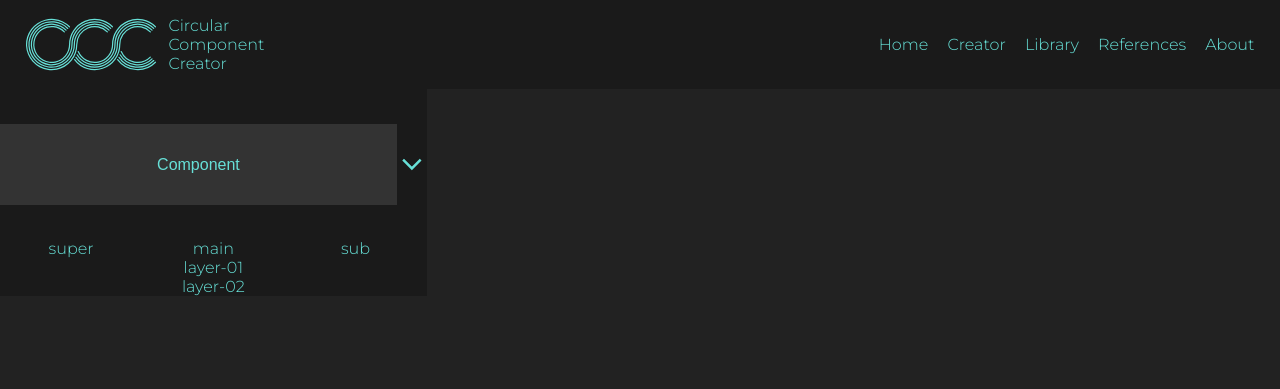
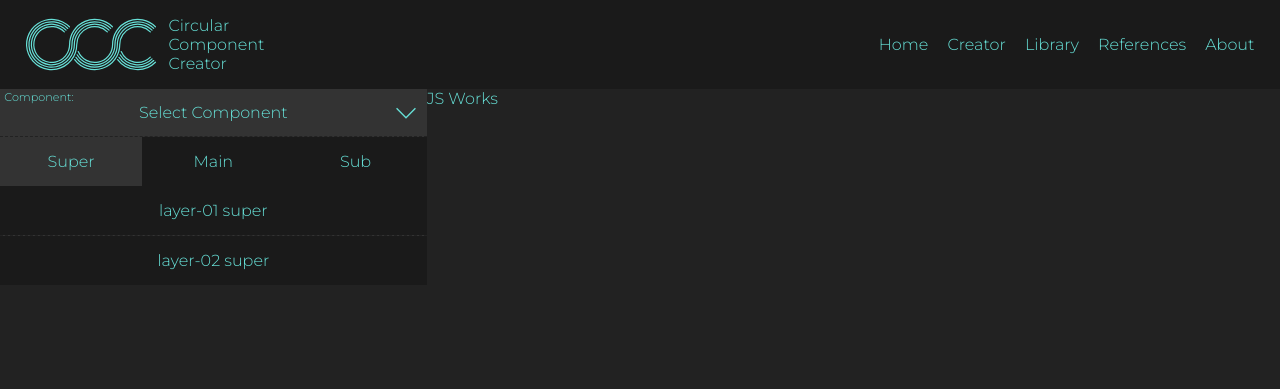
Before and after one commit to daniel-locatelli/ccc, a Flask app: template templates/creator.html in a window 1280 px wide. Shown: the top 389 px of the page. Run offline with Flask 3, Linux system fonts and the light colour scheme; the template is opened without the code that fills it, so the values that code supplies are empty.

Commit message:
Finished dropdown, added assembly nav, linked to endpoint

```diff
--- a/app.py
+++ b/app.py
@@ -2,7 +2,7 @@ import os
 import requests
 
 from datetime import datetime
-from flask import Flask, flash, redirect, render_template, request, session
+from flask import Flask, flash, redirect, render_template, request, session, jsonify
 from flask_session import Session
 import sqlite3
 
@@ -48,9 +48,40 @@ def creator():
     if request.method == "POST":
         return render_template("creator.html")
     else:
-        # render and return assembly_ids
-        return render_template("creator.html")
+        # Loading database
+        connection = sqlite3.connect('buildsystems.db')
+        db = connection.cursor()
 
+        component_ids_query = "SELECT id FROM component"
+        db.execute(component_ids_query)
+        component_ids = db.fetchall()
+        component_ids = [id[0] for id in component_ids]
+
+        db.close()
+        connection.close()
+
+        return render_template("creator.html", component_ids=component_ids)
+
+
+@app.route("/api/component", methods=["POST"])
+def component_request():
+    data = request.get_json()
+    selected_value = data.get("data")
+    # Loading database
+    connection = sqlite3.connect('buildsystems.db')
+    db = connection.cursor()
+
+    query = "SELECT sub_assembly_id FROM component WHERE id = ?"
+    db.execute(query, (selected_value,))
+    assembly_ids = db.fetchall()
+    assembly_ids = [id[0] for id in assembly_ids]
+
+    print(assembly_ids)
+    db.close()
+    connection.close()
+
+    response_data = {'message': f'Selected value received: {assembly_ids}'}
+    return jsonify(response_data)
 
 if __name__ == '__main__':
     app.run(debug=True)
--- a/static/creator.css
+++ b/static/creator.css
@@ -1,64 +1,90 @@
 .container {
     display: grid;
     grid-template-columns: repeat(3, 1fr);;
-    & .settings {
-        /* padding-top: 4svh;
-        padding-bottom: 4svh;
-        padding-left: 2svw;
-        padding-right: 2svw; */
+}
+.settings {
     grid-template-rows: repeat(3, 1fr);
     background-color: var(--bg-secondary);
-        & .select-container {
+}
+
+.select-container {
     display: flex;
     justify-content: center;
     align-items: center;
     position: relative;
     width: 100%;
-            & .select-box {
-                padding-top: 4svh;
-                padding-bottom: 4svh;
-                text-align: center;
+    & select {
         border: none;
         appearance: none;
-                width: 100%;
         color: var(--primary);
         background-color: var(--bg-tertiary);
+        width: 100%;
         font-size: 1rem;
-            }
-            & .icon {
-                width: clamp(16px, 50%, 32px);
-                stroke: var(--primary);
+        font-family: "Montserrat", sans-serif;
+        & option {
+            background-color: var(--bg-primary);
         }
     }
-        & .assembly-menu {
+}
+
+label {
+        position: absolute;
+        left: clamp(1px, 1%, 5px);
+        top: clamp(1px, 1%, 5px);
+        font-size: clamp(0.5rem, 2svh, 0.7rem);
+    }
+
+.icon {
+    position: absolute;
+    right: clamp(1px, 0.5svw, 5px);
+    width: clamp(10px, 10%, 32px);
+    stroke: var(--primary);
+    pointer-events: none;
+    transition: transform 0.05s;
+}
+
+.rotate180 {
+    transform: rotate(180deg);
+}
+
+.tab {
+    padding-top: clamp(2px, 3svh, 15px);
+    padding-bottom: clamp(2px, 3svh, 15px);
+    text-align: center;
+}
+
+.active-tab {
+    color: var(--primary);
+    background-color: var(--bg-tertiary);
+}
+
+.layer-tab {
+    display: none;
+}
+
+.visible {
+    display: block;
+}
+
+.tab:hover {
+    cursor: pointer;
+    background-color: var(--bg-primary);
+    color: var(--secondary)
+}
+
+hr {
+    border: 0;
+    border-bottom: 1px dashed var(--bg-primary);
+    background: var(--bg-tertiary);
+}
+
+.assembly-menu {
+    & ul{
         display: grid;
         grid-template-columns: repeat(3, 1fr);
         align-items: center;
         justify-content: center;
-            & .super-assembly {
-                display: flex;
-                justify-content: center;
     }
-            & .main-assembly {
-                display: flex;
-                justify-content: center;
-            }
-            & .sub-assembly {
-                display: flex;
-                justify-content: center;
-            }
-        }
-        & .layer-tabs {
-            display: flex;
-            flex-direction: column;
-            align-items: center;
-        }
-    }
-}
-
-.border {
-    border-style: solid;
-    border-width: 1px;
 }
 
 @media (max-width: 576px) {
--- /dev/null
+++ b/static/fetchComponent.js
@@ -0,0 +1,24 @@
+// Get select value
+var selectComponent = document.getElementById("select-component");
+var statsTemp = document.querySelector(".stats");
+var selComponent = "";
+
+var viewport = document.querySelector(".viewport");
+viewport.textContent = "JS Works";
+
+selectComponent.addEventListener("change", function () {
+    var selComponent = selectComponent.value;
+
+    fetch("/api/component", {
+        method: "POST",
+        headers: { "Content-Type": "application/json", },
+        body: JSON.stringify({ data: selComponent }),
+    })
+        .then(response => response.json())
+        .then(data => {
+            statsTemp.textContent = data.message;
+        })
+        .catch(error => {
+            console.error("Error:", error);
+        });
+});
--- a/static/layout.css
+++ b/static/layout.css
@@ -76,6 +76,17 @@
     color: var(--primary);
     margin: 0;
     padding: 0;
+}
+
+body::-webkit-scrollbar {
+    width: 0.1rem;
+}
+
+body::-webkit-scrollbar-track {
+    background: var(--bg-tertiary);
+}
+body::-webkit-scrollbar-thumb {
+    background: var(--primary);
 }
 
 html {
--- a/static/scripts.js
+++ b/static/scripts.js
@@ -1,10 +1,9 @@
 // Mobile menu
 const hamburgerMenu = document.querySelector(".hamburger-icon");
 const mobileMenu = document.querySelector(".mobile-menu");
-
 hamburgerMenu.addEventListener("click", function() {
     // Change color of hamburger icon
-    hamburgerMenu.classList.toggle('color-hamburguer');
+    hamburgerMenu.classList.toggle("color-hamburguer");
     // Toggle mobile menu on or of
     var currentStyle = mobileMenu.style.display;
     if (currentStyle === "none" || currentStyle === "") {
@@ -13,3 +12,40 @@ hamburgerMenu.addEventListener("click", function() {
         mobileMenu.style.display = "none";
     }
 });
+
+
+// Flip select arrow
+const svgArrow = document.querySelector(".select-arrow");
+const componentSelector = document.querySelector("#select-component")
+componentSelector.addEventListener("click", function() {
+    // Rotate arrow 180 degrees
+    svgArrow.classList.toggle("rotate180");
+});
+
+
+// Assembly menu and layers
+var assemblyTabs = document.querySelectorAll('.assembly-tab');
+var assemblyLayers = document.querySelectorAll('.layer-tab');
+// Add event listeners to tabs
+assemblyTabs.forEach(function(tab, index) {
+    tab.addEventListener('click', function() {
+        // Remove active-tab class from all tabs
+        assemblyTabs.forEach(function(tab) {
+            tab.classList.remove("active-tab");
+        });
+        // Add active-tab class to the clicked tab
+        tab.classList.add("active-tab");
+        // Hide all content divs
+        assemblyLayers.forEach(function(assemblyLayers) {
+            assemblyLayers.style.display = 'none';
+        });
+        // Show the selected content div
+        assemblyLayers[index].style.display = 'block';
+    });
+});
+
+
+// Get select value
+var selectComponent = document.getElementById("select-component");
+var statsTemp = document.querySelector(".stats");
+var selComponent = "";
--- a/templates/creator.html
+++ b/templates/creator.html
@@ -2,7 +2,7 @@
 
 {% block title %}Circular Component Creator{% endblock %}
 
-{% block creator_css %}
+{% block extra_css %}
     <link rel="stylesheet" href="{{ url_for('static', filename='creator.css') }}">
 {% endblock %}
 
@@ -11,33 +11,53 @@
 <div class="container">
     <div class="settings">
         <div class="select-container">
-            <select class="select-box">
-                <option disabled selected>Component</option>
-                <option value="Component01">Component01</option>
-                <option value="Component02">Component02</option>
+            <label for="select-component">Component: </label>
+            <select class="tab" name="component-selector" id="select-component">
+                <option disabled selected>Select Component</option>
+                {% for component in component_ids %}
+                <option value="{{ component }}">{{ component }}</option>
+                {% endfor %}
             </select>
-            <svg class="icon">
+            <svg class="icon select-arrow">
                 <use xlink:href="static/icons.svg#select-arrow" >
             </svg>
         </div>
-        <div class="assembly-menu">
-            <div class="super-assembly">
-                super
+        <hr>
+        <nav class="assembly-menu">
+            <ul>
+                <li class="tab assembly-tab active-tab" id="super-assembly">Super</li>
+                <li class="tab assembly-tab" id="main-assembly">Main</li>
+                <li class="tab assembly-tab" id="sub-assembly">Sub</li>
+            </ul>
+        </nav>
+        <div class="layer-tab visible">
+            <!-- jinja looping through layers -->
+            <div class="tab layer-01">
+                layer-01 super
             </div>
-            <div class="main-assembly">
-                main
-            </div>
-            <div class="sub-assembly">
-                sub
+            <hr>
+            <div class="tab layer-02">
+                layer-02 super
             </div>
         </div>
-        <div class="layer-tabs">
+        <div class="layer-tab">
             <!-- jinja looping through layers -->
-            <div class="layer-01">
-                layer-01
+            <div class="tab layer-01">
+                layer-01 main
             </div>
-            <div class="layer-02">
-                layer-02
+            <hr>
+            <div class="tab layer-02">
+                layer-02 main
+            </div>
+        </div>
+        <div class="layer-tab">
+            <!-- jinja looping through layers -->
+            <div class="tab layer-01">
+                layer-01 sub
+            </div>
+            <hr>
+            <div class="tab layer-02">
+                layer-02 sub
             </div>
         </div>
     </div>
@@ -49,3 +69,7 @@
 </div>
 
 {% endblock %}
+
+{% block extra_js %}
+    <script src="{{ url_for('static', filename='fetchComponent.js') }}"></script>
+{% endblock %}
--- a/templates/layout.html
+++ b/templates/layout.html
@@ -5,7 +5,7 @@
   <meta name="viewport" content="initial-scale=1, width=device-width">
   <title>{% block title %}BuildSystems{% endblock %}</title>
   <link rel="icon" type="image/x-icon" href="/static/ccc_logo.svg">
-  {% block creator_css %}{% endblock %}
+  {% block extra_css %}{% endblock %}
 
   <link href="{{url_for('static', filename='layout.css')}}" rel="stylesheet">
 </head>
@@ -65,6 +65,7 @@
     </div>
   </footer> -->
   <script src="{{ url_for('static', filename='scripts.js') }}"></script>
+  {% block extra_js %}{% endblock %}
   <noscript>Sorry, your browser does not support JavaScript!</noscript>
 </body>
 </html>
```
Also changed, not shown: static/icons.svg. Lines whose indentation alone changed are shown as unchanged.
